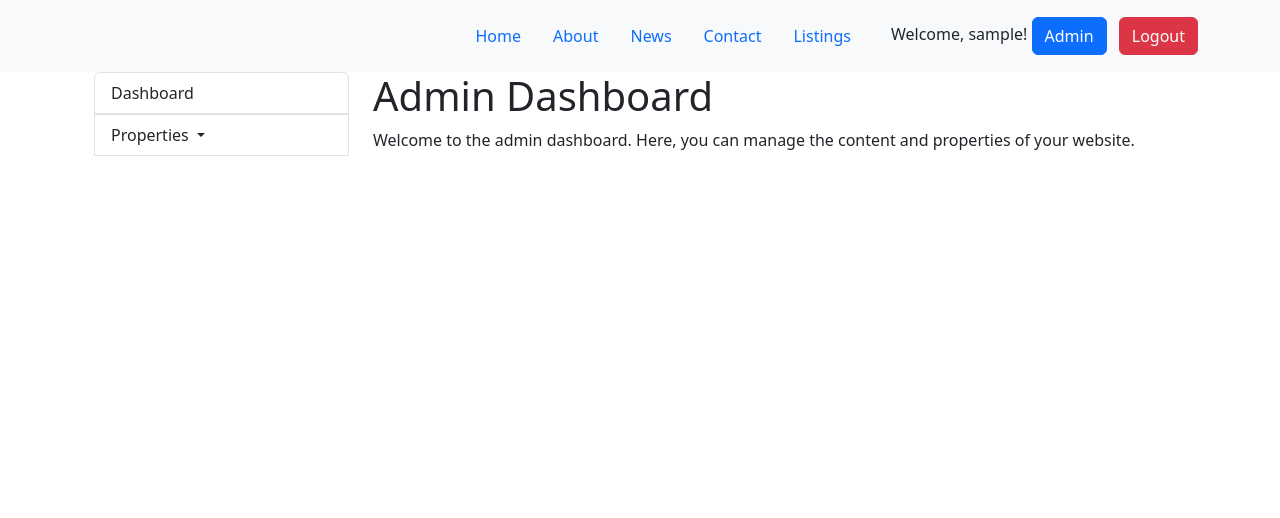
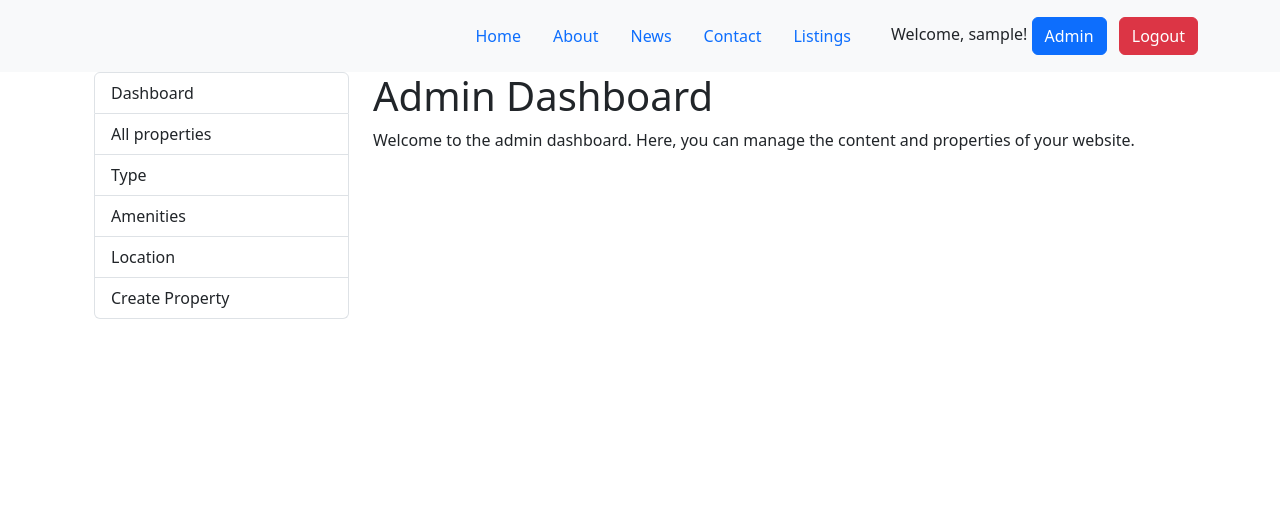
Before and after one commit to clusterpj/realestate-python, a Flask app: page /admin in a window 1280 px wide. Shown: the top 518 px of the page. Run offline with Flask 3, Linux system fonts and the light colour scheme; the visitor is signed in with stand-in values (Sample User, id 1); parts of the project's set-up code (start-up, migrations or seed data) failed here and were passed over; some libraries are stand-ins or nearby versions.

Commit message:
Added ajax to Admin dashboard

```diff
--- a/app.py
+++ b/app.py
@@ -1,5 +1,6 @@
 # Imports
 import os
+from config import Config, db
 from bson.objectid import ObjectId
 from flask import Flask, render_template, request, redirect, url_for, flash, session, logging
 from flask_debugtoolbar import DebugToolbarExtension
@@ -8,7 +9,6 @@ from flask_mail import Message
 from flask_pymongo import PyMongo
 from werkzeug.security import check_password_hash, generate_password_hash
 from werkzeug.utils import secure_filename
-from config import Config, db
 
 # App Configuration
 app = Flask(__name__)
--- a/templates/admin/all_properties.html
+++ b/templates/admin/all_properties.html
@@ -1,6 +1,3 @@
-{% extends "base.html" %}
-
-{% block content %}
   <div class="container">
     <!-- Title -->
     <div class="row mt-4">
@@ -48,7 +45,6 @@
       </div>
     </div>
   </div>
-  {% block extra_js %}
   <script src="https://code.jquery.com/jquery-3.6.0.min.js"></script>
     <script>
     $(document).ready(function() {
@@ -75,5 +71,3 @@
       });
     });
     </script>
-    {% endblock %}
-{% endblock %}
--- a/templates/admin/create_property.html
+++ b/templates/admin/create_property.html
@@ -1,6 +1,3 @@
-{% extends "base.html" %}
-
-{% block content %}
 <div class="container">
     <h1>Add a New Listing</h1>
     <form action="{{ url_for('create_property') }}" method="post" enctype="multipart/form-data">
@@ -35,5 +32,3 @@
       <button type="submit" class="btn btn-primary">Submit</button>
     </form>
   </div>
-
-{% endblock %}
--- a/templates/admin_dashboard.html
+++ b/templates/admin_dashboard.html
@@ -8,25 +8,40 @@
                 <a href="#" class="list-group-item list-group-item-action">
                     Dashboard
                 </a>
-                <div class="dropdown">
-                    <a class="list-group-item list-group-item-action dropdown-toggle" href="#" role="button" id="propertiesDropdown" data-bs-toggle="dropdown" aria-haspopup="true" aria-expanded="false">
-                        Properties
-                    </a>
-                    <div class="dropdown-menu" aria-labelledby="propertiesDropdown">
-                        <a class="dropdown-item" href="{{ url_for('all_properties') }}">All properties</a>
-                        <a class="dropdown-item" href="{{ url_for('property_types') }}">Type</a>
-                        <a class="dropdown-item" href="{{ url_for('property_amenities') }}">Amenities</a>
-                        <a class="dropdown-item" href="{{ url_for('property_locations') }}">Location</a>
-                        <a href="{{ url_for('create_property') }}" class="list-group-item list-group-item-action">Create Property</a>
-
-                    </div>
-                </div>
+                <a href="javascript:void(0)" data-url="{{ url_for('all_properties') }}" class="list-group-item list-group-item-action">All properties</a>
+                <a href="javascript:void(0)" data-url="{{ url_for('property_types') }}" class="list-group-item list-group-item-action">Type</a>
+                <a href="javascript:void(0)" data-url="{{ url_for('property_amenities') }}" class="list-group-item list-group-item-action">Amenities</a>
+                <a href="javascript:void(0)" data-url="{{ url_for('property_locations') }}" class="list-group-item list-group-item-action">Location</a>
+                <a href="javascript:void(0)" data-url="{{ url_for('create_property') }}" class="list-group-item list-group-item-action">Create Property</a>
             </div>
         </div>
         <div class="col-md-9">
             <h1>Admin Dashboard</h1>
             <p>Welcome to the admin dashboard. Here, you can manage the content and properties of your website.</p>
+            <div id="content-container"></div>
         </div>
     </div>
 </div>
+<script>
+    $(document).ready(function() {
+        $('.list-group-item-action').on('click', function(e) {
+            e.preventDefault();
+
+            // Get the URL from the data-url attribute
+            const url = $(this).data('url');
+
+            console.log('URL:', url); // Add this line for debugging
+
+            if (url) {
+                // Fetch the content and load it into the content container
+                const baseUrl = window.location.protocol + '//' + window.location.host;
+                let contentDiv = $('.col-md-9');
+                contentDiv.load(baseUrl + url, function(response, status, xhr) {
+                    console.log('Load status:', status); // Add this line for debugging
+                });
+            }
+        });
+    });
+</script>
+
 {% endblock %}
--- a/templates/base.html
+++ b/templates/base.html
@@ -31,6 +31,7 @@
           flex: 1;
         }
       </style>
+<script src="https://code.jquery.com/jquery-3.6.0.min.js" crossorigin="anonymous"></script>
 </head>
 <body>
 
@@ -119,10 +120,6 @@
     </div>
   </footer>
 
-
-<!-- jQuery -->
-<script src="https://code.jquery.com/jquery-3.6.0.min.js" crossorigin="anonymous"></script>
-
 <!-- Bootstrap Bundle with Popper -->
 <script src="https://cdn.jsdelivr.net/npm/bootstrap@5.3.0-alpha1/dist/js/bootstrap.bundle.min.js" crossorigin="anonymous"></script>
 </body>
```
